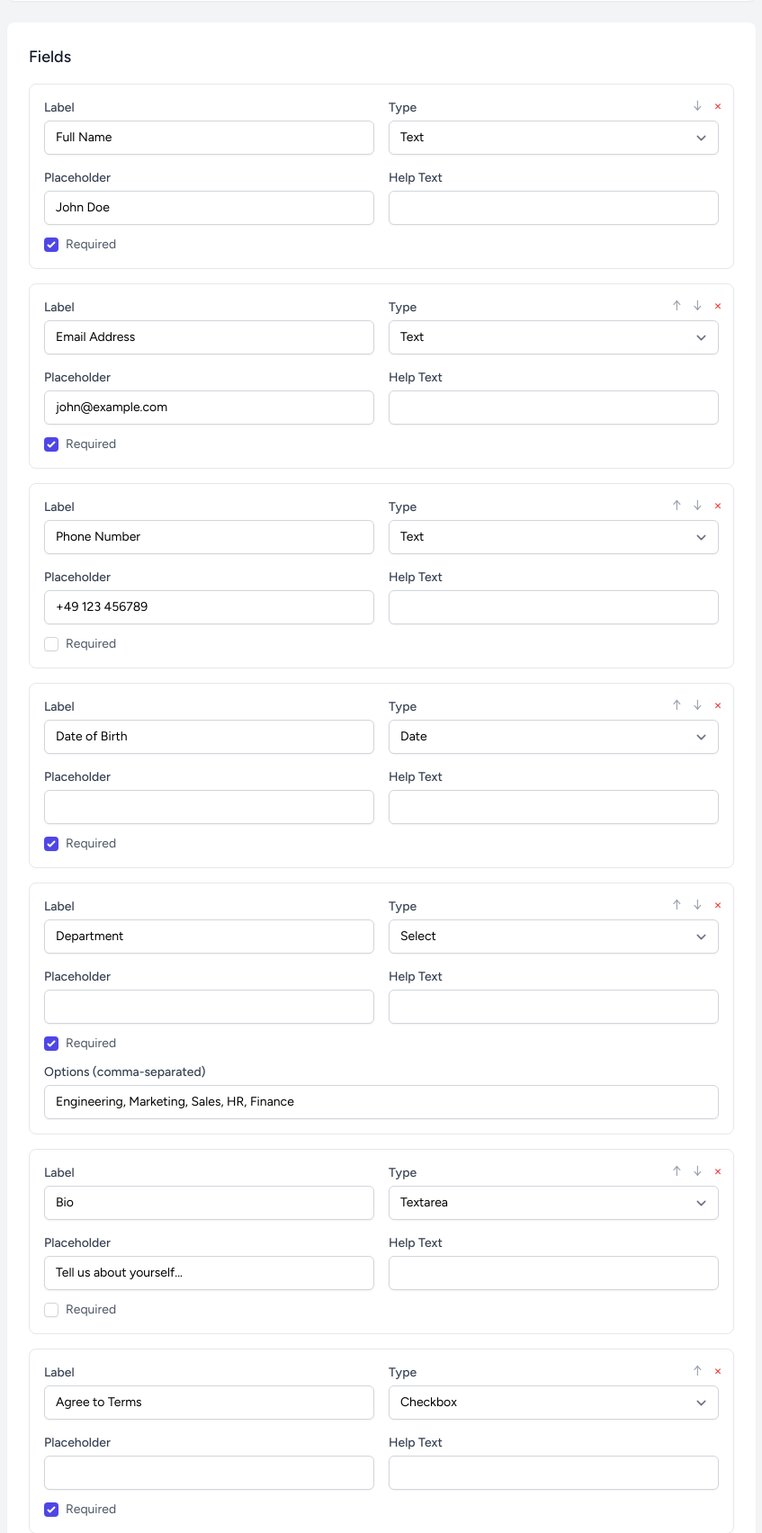
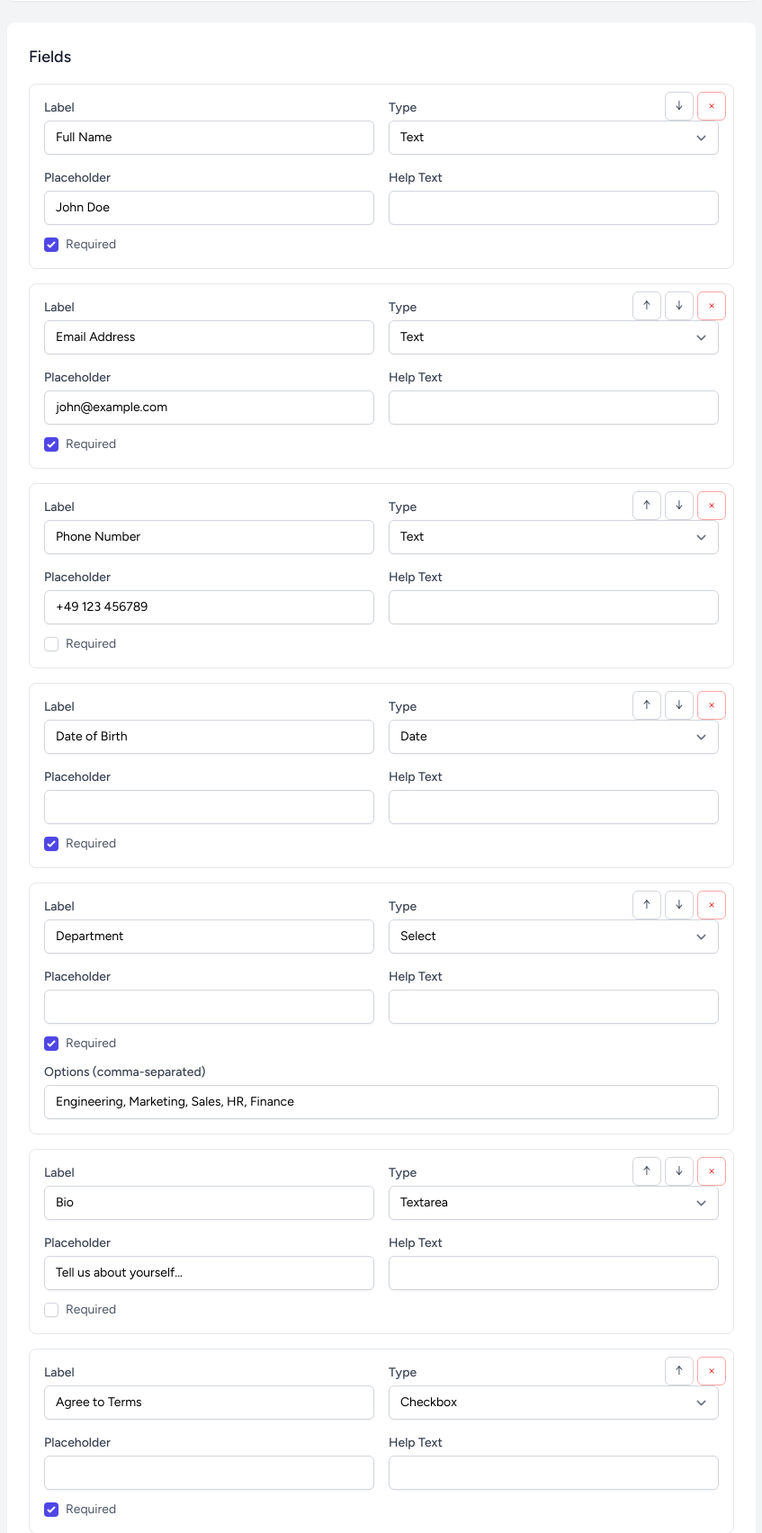
Before and after one commit to moritzgvt/pipofo, a Laravel app: page /form-templates/1/edit in a window 1280 px wide. Shown: the part 494-2198 px from the top of the page at 90% size, without its empty margins (216-1063 px from the left). Run offline with Laravel 12, Linux system fonts and the light colour scheme; a user stored in the database is signed in; data comes from the database, SQL or seed files in the repository; style sheets or scripts are compiled from the project's sources; some libraries are stand-ins or nearby versions.

Commit message:
Improve field card button styling for better visibility
Give up/down/remove buttons proper borders, backgrounds, and hover
states so they are clearly recognizable as interactive buttons.

Agent-Logs-Url: https://github.com/moritzgvt/pipofo/sessions/a16b0926-b848-4add-9abc-a792caf5134d

Co-authored-by: moritzgvt <39989672+moritzgvt@users.noreply.github.com>

```diff
--- a/resources/views/form-templates/create.blade.php
+++ b/resources/views/form-templates/create.blade.php
@@ -29,9 +29,9 @@
                         <template x-for="(field, index) in fields" :key="index">
                             <div class="border border-gray-200 dark:border-gray-700 rounded-lg p-4 relative">
                                 <div class="absolute top-2 right-2 flex items-center gap-1">
-                                    <button type="button" @click="moveUp(index)" x-show="index > 0" class="text-gray-400 hover:text-gray-600 dark:hover:text-gray-200 p-1" aria-label="Move field up">&uarr;</button>
-                                    <button type="button" @click="moveDown(index)" x-show="index < fields.length - 1" class="text-gray-400 hover:text-gray-600 dark:hover:text-gray-200 p-1" aria-label="Move field down">&darr;</button>
-                                    <button type="button" @click="removeField(index)" x-show="fields.length > 1" class="text-red-500 hover:text-red-700 p-1" aria-label="Remove field">&times;</button>
+                                    <button type="button" @click="moveUp(index)" x-show="index > 0" class="inline-flex items-center justify-center w-8 h-8 rounded-md border border-gray-300 dark:border-gray-600 bg-white dark:bg-gray-700 text-gray-600 dark:text-gray-300 hover:bg-gray-100 dark:hover:bg-gray-600 transition text-sm" aria-label="Move field up">&uarr;</button>
+                                    <button type="button" @click="moveDown(index)" x-show="index < fields.length - 1" class="inline-flex items-center justify-center w-8 h-8 rounded-md border border-gray-300 dark:border-gray-600 bg-white dark:bg-gray-700 text-gray-600 dark:text-gray-300 hover:bg-gray-100 dark:hover:bg-gray-600 transition text-sm" aria-label="Move field down">&darr;</button>
+                                    <button type="button" @click="removeField(index)" x-show="fields.length > 1" class="inline-flex items-center justify-center w-8 h-8 rounded-md border border-red-300 dark:border-red-500 bg-white dark:bg-gray-700 text-red-500 dark:text-red-400 hover:bg-red-50 dark:hover:bg-red-900/30 transition text-sm" aria-label="Remove field">&times;</button>
                                 </div>
 
                                 <div class="grid grid-cols-1 md:grid-cols-2 gap-4">
--- a/resources/views/form-templates/edit.blade.php
+++ b/resources/views/form-templates/edit.blade.php
@@ -36,9 +36,9 @@
                         <template x-for="(field, index) in fields" :key="index">
                             <div class="border border-gray-200 dark:border-gray-700 rounded-lg p-4 relative">
                                 <div class="absolute top-2 right-2 flex items-center gap-1">
-                                    <button type="button" @click="moveUp(index)" x-show="index > 0" class="text-gray-400 hover:text-gray-600 dark:hover:text-gray-200 p-1" aria-label="Move field up">&uarr;</button>
-                                    <button type="button" @click="moveDown(index)" x-show="index < fields.length - 1" class="text-gray-400 hover:text-gray-600 dark:hover:text-gray-200 p-1" aria-label="Move field down">&darr;</button>
-                                    <button type="button" @click="removeField(index)" x-show="fields.length > 1" class="text-red-500 hover:text-red-700 p-1" aria-label="Remove field">&times;</button>
+                                    <button type="button" @click="moveUp(index)" x-show="index > 0" class="inline-flex items-center justify-center w-8 h-8 rounded-md border border-gray-300 dark:border-gray-600 bg-white dark:bg-gray-700 text-gray-600 dark:text-gray-300 hover:bg-gray-100 dark:hover:bg-gray-600 transition text-sm" aria-label="Move field up">&uarr;</button>
+                                    <button type="button" @click="moveDown(index)" x-show="index < fields.length - 1" class="inline-flex items-center justify-center w-8 h-8 rounded-md border border-gray-300 dark:border-gray-600 bg-white dark:bg-gray-700 text-gray-600 dark:text-gray-300 hover:bg-gray-100 dark:hover:bg-gray-600 transition text-sm" aria-label="Move field down">&darr;</button>
+                                    <button type="button" @click="removeField(index)" x-show="fields.length > 1" class="inline-flex items-center justify-center w-8 h-8 rounded-md border border-red-300 dark:border-red-500 bg-white dark:bg-gray-700 text-red-500 dark:text-red-400 hover:bg-red-50 dark:hover:bg-red-900/30 transition text-sm" aria-label="Remove field">&times;</button>
                                 </div>
                                 <input type="hidden" :name="'fields[' + index + '][id]'" :value="field.id || ''">
 
```
